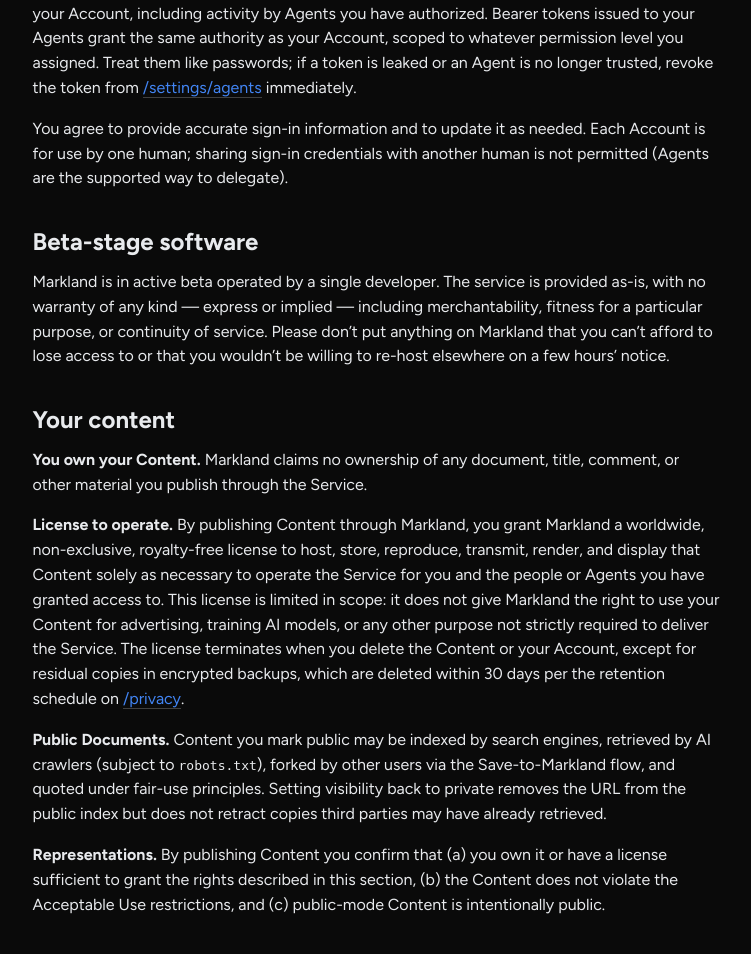
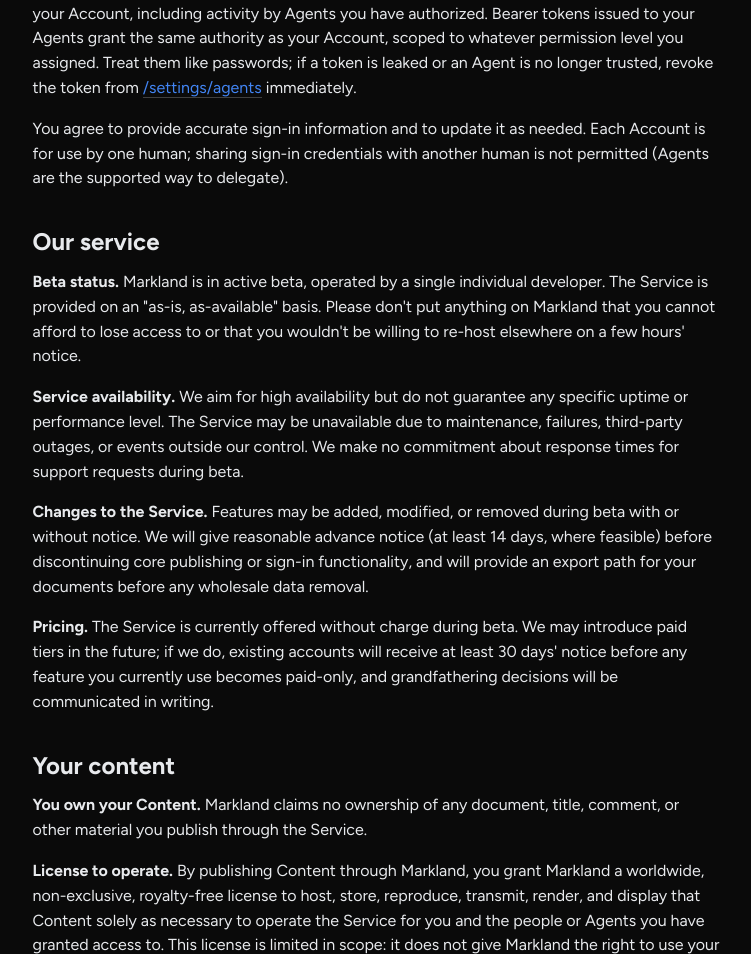
Before and after one commit to dghiles/markland, a Python web app: template src/markland/web/templates/terms.html in a window 1280 px wide. Shown: the part 1270-2224 px from the top of the page, without its empty margins (256-1007 px from the left). Run offline with Jinja, Linux system fonts and the light colour scheme; the template is opened without the code that fills it, so the values that code supplies are empty.

Commit message:
feat(terms): Our service — beta status, availability, changes, pricing

```diff
--- a/src/markland/web/templates/terms.html
+++ b/src/markland/web/templates/terms.html
@@ -50,9 +50,22 @@
     You agree to provide accurate sign-in information and to update it as needed. Each Account is for use by one human; sharing sign-in credentials with another human is not permitted (Agents are the supported way to delegate).
   </p>
 
-  <h2 style="margin-top: 2rem; margin-bottom: 0.6rem;">Beta-stage software</h2>
+  <h2 style="margin-top: 2rem; margin-bottom: 0.6rem;">Our service</h2>
+
   <p style="margin-bottom: 1rem;">
-    Markland is in active beta operated by a single developer. The service is provided as-is, with no warranty of any kind &mdash; express or implied &mdash; including merchantability, fitness for a particular purpose, or continuity of service. Please don&rsquo;t put anything on Markland that you can&rsquo;t afford to lose access to or that you wouldn&rsquo;t be willing to re-host elsewhere on a few hours&rsquo; notice.
+    <strong>Beta status.</strong> Markland is in active beta, operated by a single individual developer. The Service is provided on an "as-is, as-available" basis. Please don't put anything on Markland that you cannot afford to lose access to or that you wouldn't be willing to re-host elsewhere on a few hours' notice.
+  </p>
+
+  <p style="margin-bottom: 1rem;">
+    <strong>Service availability.</strong> We aim for high availability but do not guarantee any specific uptime or performance level. The Service may be unavailable due to maintenance, failures, third-party outages, or events outside our control. We make no commitment about response times for support requests during beta.
+  </p>
+
+  <p style="margin-bottom: 1rem;">
+    <strong>Changes to the Service.</strong> Features may be added, modified, or removed during beta with or without notice. We will give reasonable advance notice (at least 14 days, where feasible) before discontinuing core publishing or sign-in functionality, and will provide an export path for your documents before any wholesale data removal.
+  </p>
+
+  <p style="margin-bottom: 1rem;">
+    <strong>Pricing.</strong> The Service is currently offered without charge during beta. We may introduce paid tiers in the future; if we do, existing accounts will receive at least 30 days' notice before any feature you currently use becomes paid-only, and grandfathering decisions will be communicated in writing.
   </p>
 
   <h2 style="margin-top: 2rem; margin-bottom: 0.6rem;">Your content</h2>
```
